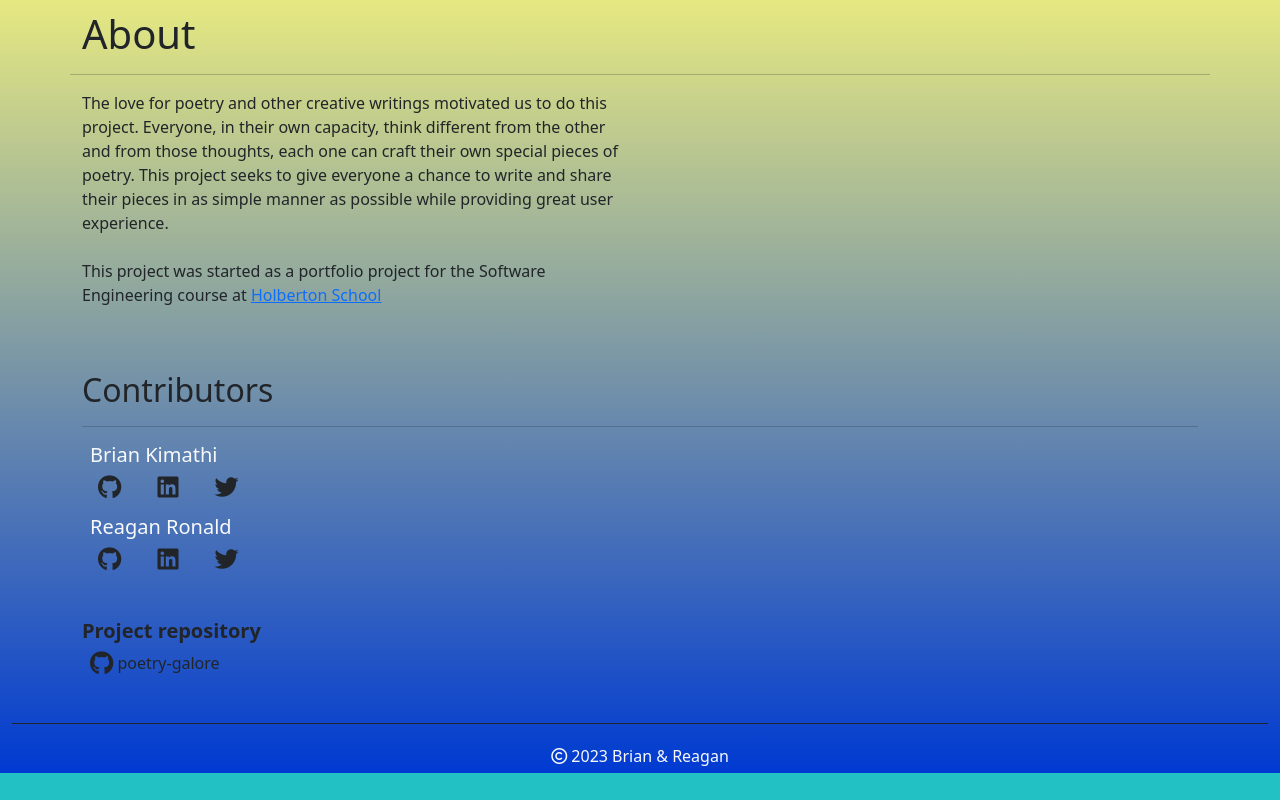
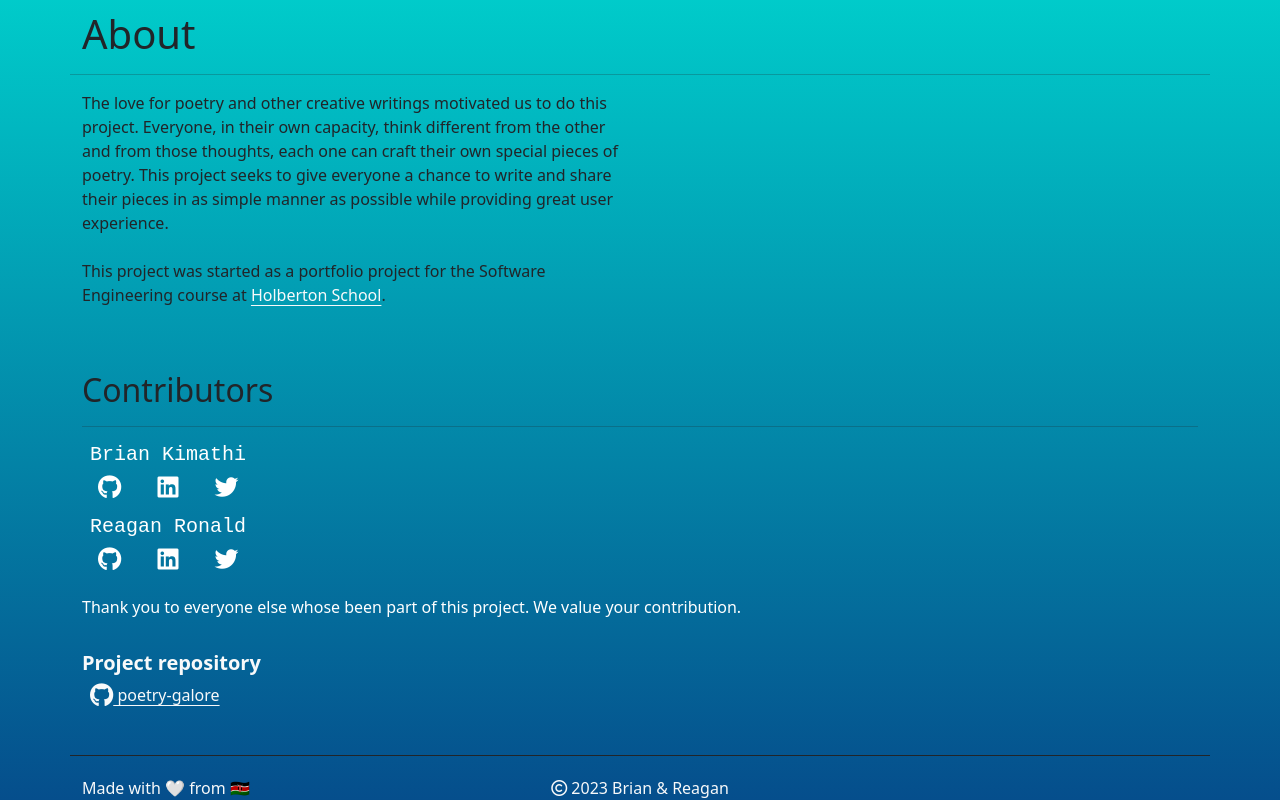
Before and after one commit to bryokim/poetry-galore, a plain HTML site: page index.html in a window 1280 px wide. Shown: the part 1566-2366 px from the top of the page. Before the commit the page ends 2339 px from the top, so only its background shows below. Drawn offline with nearby package versions, Linux system fonts and the light colour scheme; a web font is replaced by a local one.

Commit message:
Style changes

```diff
--- a/index.html
+++ b/index.html
@@ -21,13 +21,13 @@
       crossorigin="anonymous"
     />
   </head>
-  <body class="text-dark" style="background: rgba(34, 193, 195, 1) 50%">
+  <body class="text-dark" style="background: #00d1cd">
     <div
       class="row me-0"
       style="
         background: linear-gradient(
           0deg,
-          rgba(34, 193, 195, 1) 50%,
+          rgba(0, 209, 205, 1) 50%,
           rgba(0, 0, 0, 1) 50%
         );
       "
@@ -53,6 +53,7 @@
               <a
                 href="https://bryokim.pythonanywhere.com"
                 class="d-none d-md-inline"
+                target="_blank"
               >
                 <button class="btn btn-outline-info border-0 p-1 p-lg-auto">
                   Live Demo
@@ -103,23 +104,13 @@
           alt="poetry galore home page"
           class="img-fluid rounded-3 mb-3 d-none d-md-block"
         />
-        <a href="https://bryokim.pythonanywhere.com">
+        <a href="https://bryokim.pythonanywhere.com" target="_blank">
           <button class="btn btn-primary btn-lg">Live Demo</button>
         </a>
       </div>
       <div class="col-1"></div>
     </div>
-    <div
-      class="container-fluid pt-5"
-      style="
-        background: linear-gradient(
-          180deg,
-          rgba(34, 193, 195, 1) 23%,
-          rgba(241, 241, 125, 1) 100%,
-          rgba(7, 7, 7, 1) 100%
-        );
-      "
-    >
+    <div class="container-fluid pt-5">
       <div class="container mt-5">
         <h1 id="features">Features</h1>
         <hr />
@@ -283,9 +274,8 @@
       style="
         background: linear-gradient(
           180deg,
-          rgba(241, 241, 125, 1) 0%,
-          rgba(0, 58, 209, 1) 100%,
-          rgba(7, 7, 7, 1) 100%
+          rgba(0, 209, 205, 1) 0%,
+          rgba(5, 78, 140, 1) 100%
         );
       "
     >
@@ -304,50 +294,67 @@
               <br />
               This project was started as a portfolio project for the Software
               Engineering course at
-              <a href="https://www.holbertonschool.com/" target="_blank"
+              <a
+                href="https://www.holbertonschool.com/"
+                target="_blank"
+                class="text-light link-offset-2"
                 >Holberton School</a
-              >
+              >.
             </p>
           </div>
           <div class="col-12 mt-5">
             <h2 class="mt-4 mt-lg-0">Contributors</h2>
             <hr />
             <section class="ms-2 mb-3">
-              <h3 class="fs-5 text-light fw-normal">Brian Kimathi</h3>
+              <h3
+                class="fs-5 fw-normal text-white"
+                style="font-family: Arapey, 'Courier New', Courier, monospace"
+              >
+                Brian Kimathi
+              </h3>
               <a
                 href="https://github.com/bryokim"
-                class="ms-2 me-4 text-reset text-decoration-none"
+                class="ms-2 me-4 text-white text-decoration-none"
               >
                 <i class="fab fa-github fa-xl"></i>
               </a>
-              <a href="#" class="ms-2 me-4 text-reset text-decoration-none">
+              <a href="#" class="ms-2 me-4 text-white text-decoration-none">
                 <i class="fab fa-linkedin fa-xl"></i>
               </a>
-              <a href="#" class="ms-2 me-4 text-reset text-decoration-none">
+              <a href="#" class="ms-2 me-4 text-white text-decoration-none">
                 <i class="fab fa-twitter fa-xl"></i>
               </a>
             </section>
-            <section class="ms-2">
-              <h3 class="fs-5 text-light fw-normal">Reagan Ronald</h3>
+            <section class="ms-2 mb-4">
+              <h3
+                class="fs-5 fw-normal text-white"
+                style="font-family: Arapey, 'Courier New', Courier, monospace"
+              >
+                Reagan Ronald
+              </h3>
               <a
                 href="https://github.com/thatboyreegan"
-                class="ms-2 me-4 text-reset text-decoration-none"
+                class="ms-2 me-4 text-white text-decoration-none"
               >
                 <i class="fab fa-github fa-xl"></i>
               </a>
-              <a href="#" class="ms-2 me-4 text-reset text-decoration-none">
+              <a href="#" class="ms-2 me-4 text-white text-decoration-none">
                 <i class="fab fa-linkedin fa-xl"></i>
               </a>
-              <a href="#" class="ms-2 me-4 text-reset text-decoration-none">
+              <a href="#" class="ms-2 me-4 text-white text-decoration-none">
                 <i class="fab fa-twitter fa-xl"></i>
               </a>
             </section>
+            <p style="color: white">
+              Thank you to everyone else whose been part of this project. We
+              value your contribution.
+            </p>
           </div>
-          <div class="col-12 mt-5">
-            <h5 class="fw-bold">Project repository</h5>
+          <div class="col-12 mt-3">
+            <h5 class="fw-bold text-light">Project repository</h5>
             <a
               href="https://github.com/bryokim/poetry-galore"
-              class="ms-2 me-4 text-reset text-decoration-none"
+              class="ms-2 me-4 text-light link-offset-2"
             >
               <i class="fab fa-github fa-xl"></i> poetry-galore
             </a>
@@ -356,10 +363,20 @@
       </div>
 
       <footer
-        class="text-center border-top border-dark text-light"
-        style="height: 50px"
+        class="container border-top border-dark text-light"
+        style="height: auto"
       >
-        <i class="fa-regular fa-copyright fa-md mt-4"></i> 2023 Brian & Reagan
+        <div class="row">
+          <div
+            class="col-12 col-sm-4 text-start d-flex align-items-end justify-content-center justify-content-sm-start"
+          >
+            Made with 🤍 from 🇰🇪
+          </div>
+          <div class="col-12 col-sm-4 text-center">
+            <i class="fa-regular fa-copyright fa-md mt-4"></i> 2023 Brian &
+            Reagan
+          </div>
+        </div>
       </footer>
     </div>
 
```
